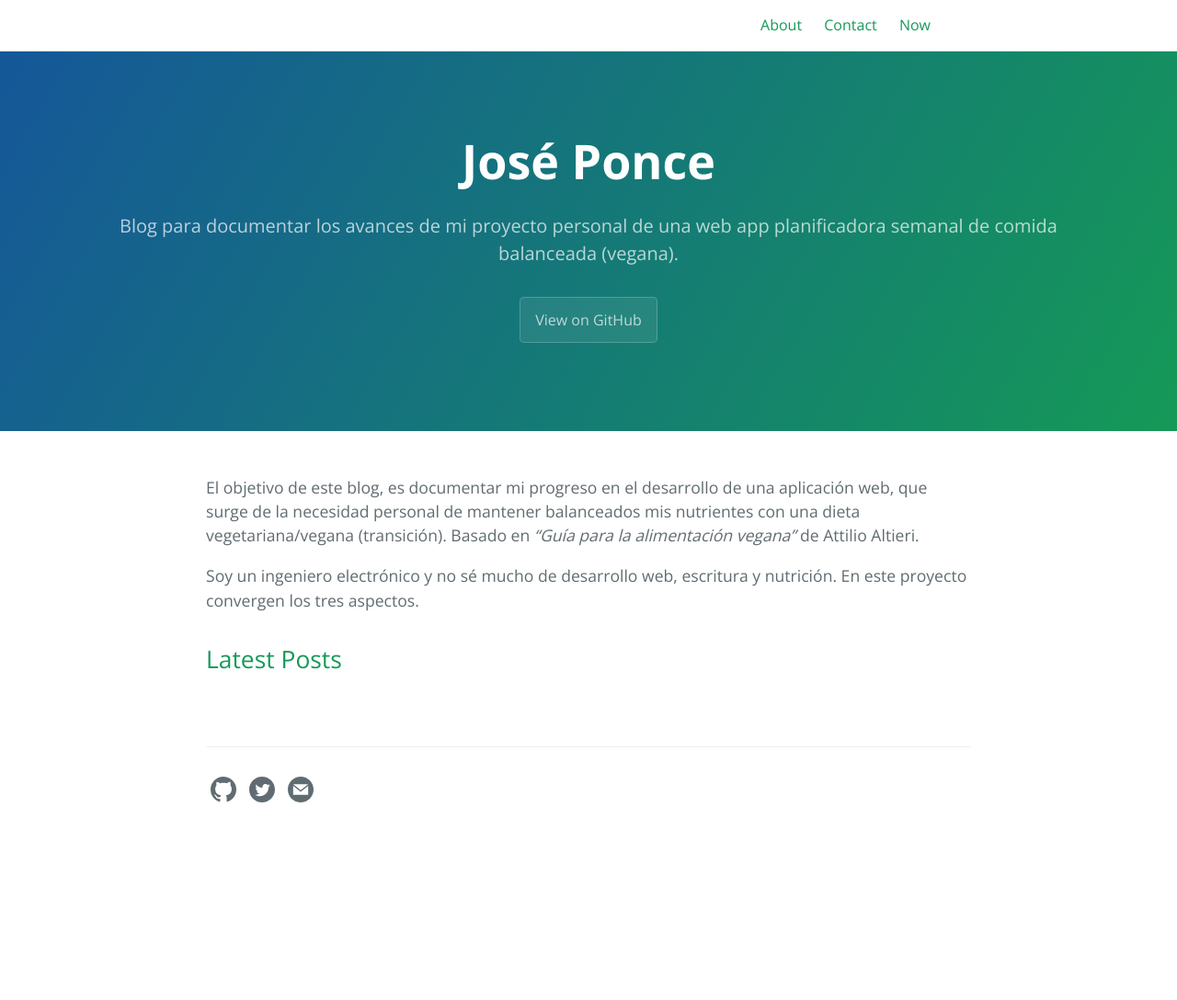
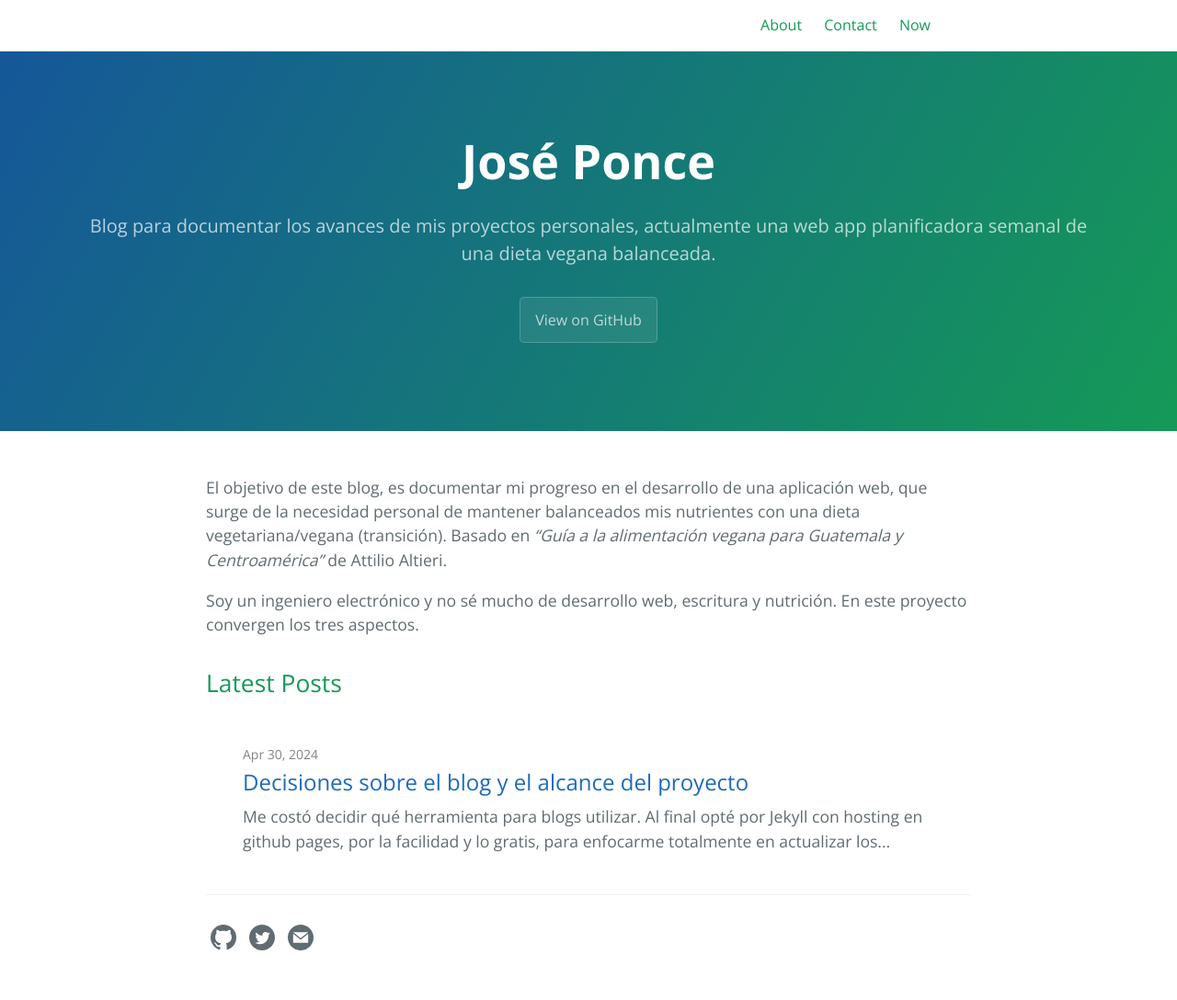
Before and after one commit to jdponce11/avances, a Jekyll site: the page built from index.md, in a window 1280 px wide. Shown: the whole page at 92% size. Built offline with Jekyll 4.4.1, drawn with Linux system fonts in a browser that asks for light colours; before the commit the page ends 927 px from its top, so only the background shows below that; part of the change alters nothing that is shown.

Commit message:
first article completed

````diff
--- a/_config.yml
+++ b/_config.yml
@@ -21,7 +21,7 @@
 title: José Ponce
 email: jponce10111@gmail.com
 description: >- # this means to ignore newlines until "baseurl:"
-  Blog para documentar los avances de mi proyecto personal de una web app planificadora semanal de comida balanceada (vegana).
+  Blog para documentar los avances de mis proyectos personales, actualmente una web app planificadora semanal de una dieta vegana balanceada.
 baseurl: / # the subpath of your site, e.g. /blog
 url: https://jdponce11.github.io # the base hostname & protocol for your site, e.g. http://example.com
 
--- /dev/null
+++ b/_posts/2024-04-30-decisiones.md
@@ -0,0 +1,51 @@
+---
+layout: post
+title:  "Decisiones sobre el blog y el alcance del proyecto"
+date:   2024-04-30 00:01:02 -0600
+categories: jekyll update
+---
+
+Me costó decidir qué herramienta para blogs utilizar. Al final opté por Jekyll con hosting en github pages, por la facilidad y lo gratis, para enfocarme totalmente en actualizar los avances del proyecto.
+
+# ¿Qué proyecto?
+
+La idea del proyecto nace de la necesidad de tener una dieta balanceada, sin tener que calcular manualmente cada semana los días que necesito consumir ciertas comidas con nutrientes específicos, como vitaminas A, D, B12, calcio, hierro, ácido fólico, etc.
+
+Cabe mencionar que no pretendo hacer una guía nutricional, sino una herramienta que va de la mano del libro *"Guía a la alimentación vegana para Guatemala y Centroamérica"* de Attilio Altieri. De tal manera que el programa es una forma más fácil de interpretar y poner en práctica los tips y recetas del libro.
+
+En una sección del libro, éste tiene varias tablas de cómo distribuir las comidas con ciertos nutrientes durante una semana. Por ejemplo:
+
+### Vitamina C
+Mínimo: 4-5 veces por semana
+```table
+| **Alimento** | **Porción** |
+|--------------|-------------|
+| Frutos cítricos (naranja, limón, lima, mandarina) | 2 unidades |
+| Mango | 2 unidades |
+| Papaya, piña, melón | la mitad de una papaya, piña o melón |
+| Bledo, espinaca, verdolaga: hojas crudas o apenas salteadas | Medio manojo crudo o 1 taza medida después de la cocción |
+| Brócolis | 1 taza |
+```
+La idea es cargar estas tablas con requerimientos semanales y las recetas a bases de datos, para que al presionar un botón, sea generado un plan de comidas semanal, cuyos ingredientes cumplen con los requisitos de nutrientes para una dieta balanceada.
+
+# Requerimientos funcionales del proyecto
+
+- Botón que al ser presionado, se muestre una tabla de la semana con recetas, que son links apuntando hacia la página de la receta.
+    - Botón
+    - Tabla de plan semanal con links.
+    - Páginas para cada receta.
+    - Detalle de ingredientes por receta.
+    - Detalle de preparación por receta.
+
+# Opciones de stacks y tecnologías a usar
+
+Luego de investigar y darme cuenta de la dificultad de desarrollar una app móvil, he decidido que la herramienta será una aplicación web. De esa manera se puede abrir en cualquier dispositivo y el desarrollo se hace más sencillo. Para el frontend usaré React, y para el backend aún estoy revisando opciones, en específico estoy revisando si hacerlo con Node.js, Express y MongoDB. Una de las siguientes tareas es revisar si las opciones son compatibles con Heroku, ya que me llama la atención como servicoi para desplegar la aplicación.
+También quiero contenerizar mi aplicación en Docker, para familiarizarme con el proceso y que aporte valor al resultado final.
+
+# Metodología de desarrollo
+
+Al ser un proyecto personal, no creo conveniente poner fechas límite para ir alcanzando logros clave, sino que iré a mi propio ritmo. Puede ser valioso investigar sobre la metodología Agile y ver si aporta algún valor a mi flujo personal.
+
+# Nota final
+
+Quiero recalcar que este es un proyecto orientado a mi aprendizaje personal, por lo que mucho de lo que redacte en este blog puede ser información errónea, la cual espero ir corrigiendo conforme voy aprendiendo.
--- a/index.md
+++ b/index.md
@@ -2,6 +2,6 @@
 layout: home
 ---
 
-El objetivo de este blog, es documentar mi progreso en el desarrollo de una aplicación web, que surge de la necesidad personal de mantener balanceados mis nutrientes con una dieta vegetariana/vegana (transición). Basado en *"Guía para la alimentación vegana"* de Attilio Altieri.
+El objetivo de este blog, es documentar mi progreso en el desarrollo de una aplicación web, que surge de la necesidad personal de mantener balanceados mis nutrientes con una dieta vegetariana/vegana (transición). Basado en *"Guía a la alimentación vegana para Guatemala y Centroamérica"* de Attilio Altieri.
 
 Soy un ingeniero electrónico y no sé mucho de desarrollo web, escritura y nutrición. En este proyecto convergen los tres aspectos.
````
